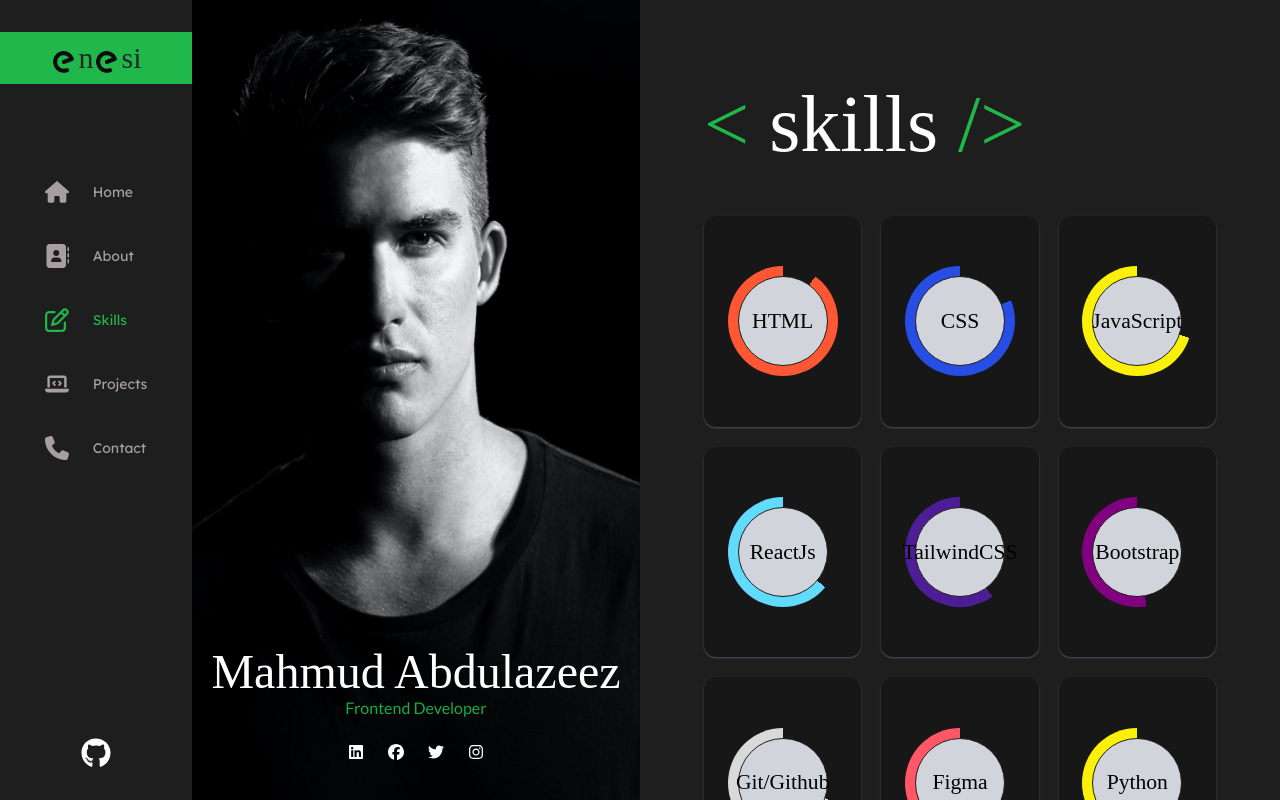
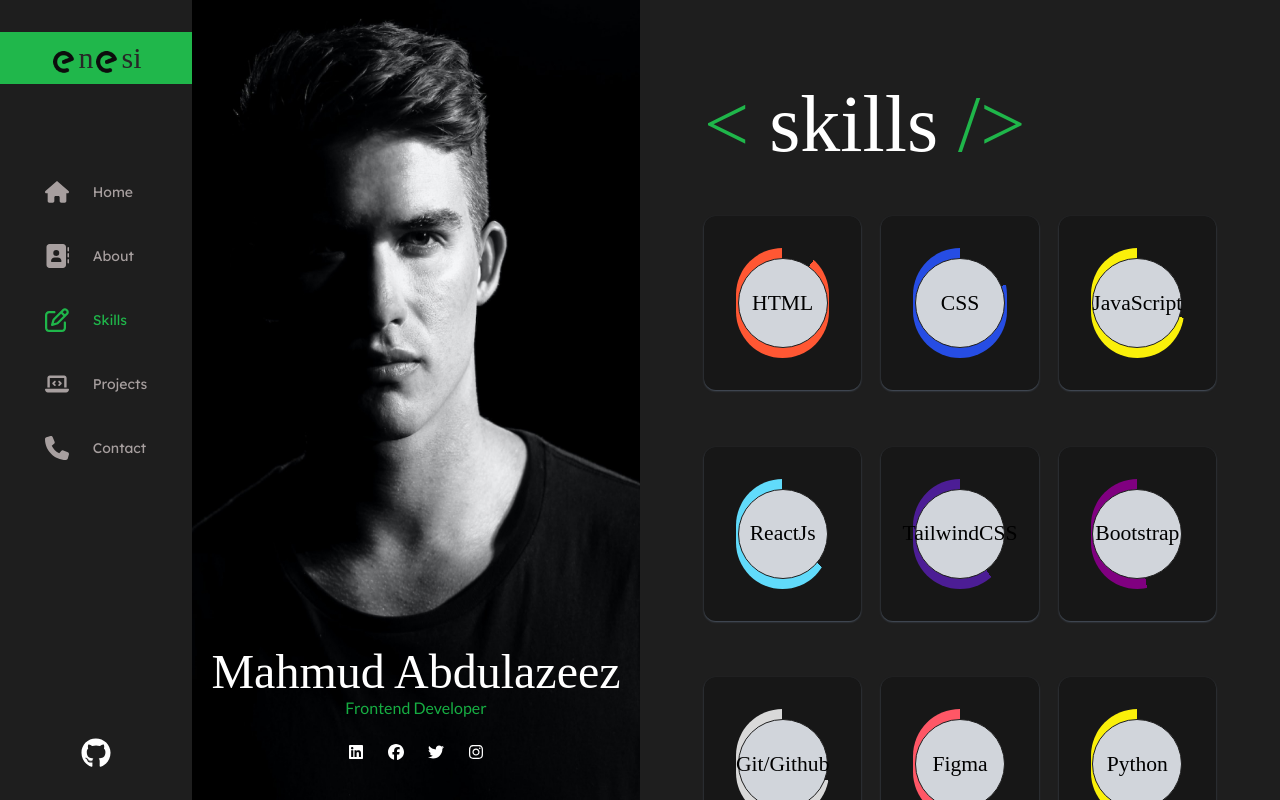
Before and after one commit to Mahmud1087/my-portfolio, a React (Vite) app: page /skills in a window 1280 px wide. Built offline with nearby package versions, Linux system fonts and the light colour scheme; a web font is replaced by a local one.

Commit message:
added framer animation to the Skills page

```diff
--- a/src/pages/Skills.jsx
+++ b/src/pages/Skills.jsx
@@ -1,24 +1,48 @@
 import Heading from '../components/Heading';
 import ProgressBar from '../components/ProgressBar';
 import { skills } from '../data';
+import { motion, stagger } from 'framer-motion';
 
 const Skills = () => {
+  const container = {
+    hidden: { opacity: 1, scale: 0 },
+    visible: {
+      opacity: 1,
+      scale: 1,
+      transition: {
+        delayChildren: 0.5,
+        staggerChildren: 0.3,
+      },
+    },
+  };
+
+  const items = {
+    hidden: { y: 20, opacity: 0 },
+    visible: {
+      y: 0,
+      opacity: 1,
+    },
+  };
   return (
     <div className='de w-[50%] h-screen bg-[#1e1e1e] p-16 overflow-scroll'>
       <Heading title='skills' />
-      <section className='h-full w-full grid grid-cols-3 gap-5 mt-8'>
+      <motion.section
+        variants={container}
+        initial='hidden'
+        animate='visible'
+        className='h-full w-full grid grid-cols-3 gap-5 mt-8'
+      >
         {skills.map((item) => {
           const { id, bg, skill } = item;
           return (
-            <div
-              key={id}
-              className='rounded-xl bg-[#0000003d] flex items-center justify-center shadow-sm shadow-gray-600 hover:scale-[1.1] transition-all ease-in-out'
-            >
-              <ProgressBar bg={bg} skill={skill} />
-            </div>
+            <motion.div key={id} variants={items}>
+              <div className='p-8 rounded-xl bg-[#0000003d] flex items-center justify-center shadow-sm shadow-gray-600 hover:scale-[1.1] transition-all ease-in-out'>
+                <ProgressBar bg={bg} skill={skill} />
+              </div>
+            </motion.div>
           );
         })}
-      </section>
+      </motion.section>
     </div>
   );
 };
```
